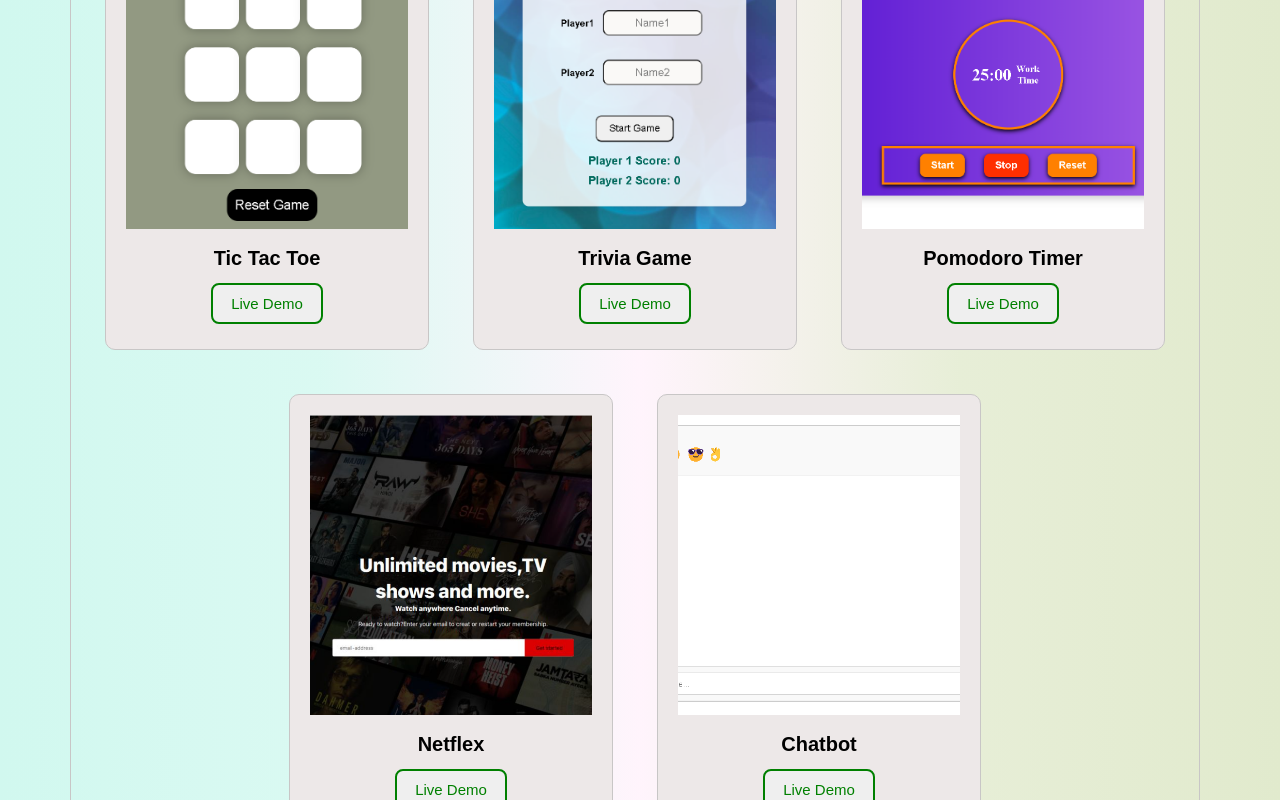
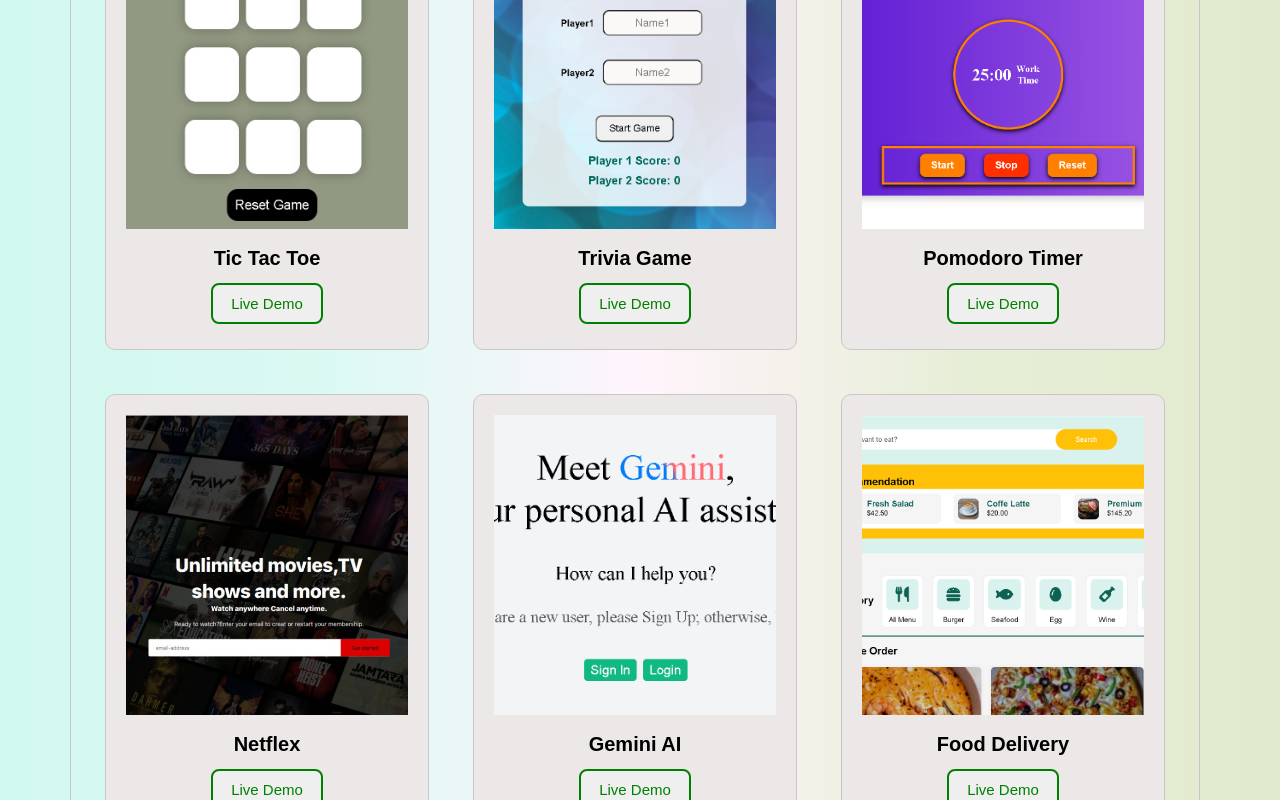
Before and after one commit to Priyanka-mis/My-Portfolio, a React (Vite) app: page / in a window 1280 px wide. Both pictures are taken after a click on the button "Show More Projects". Shown: the part 2195-2995 px from the top of the page. Built offline with nearby package versions, Linux system fonts and the light colour scheme.

Commit message:
update project file add project Gemini AI

```diff
--- a/src/Component/Project.jsx
+++ b/src/Component/Project.jsx
@@ -41,10 +41,19 @@
               <button className='project-demo-button'> <a href='https://netflex-clone-iota.vercel.app/' target='_blank' rel="noopener noreferrer">Live Demo </a></button>
             </div>
             <div className='project-boxes'>
-              <img src='/chatbot.png' className='project-img' alt='project'></img>
-              <h1 className='title'>Chatbot</h1>
-              <button className='project-demo-button'><a href='https://chatbot-gold-xi.vercel.app/' target='_blank' rel="noopener noreferrer"> Live Demo </a></button>
+              <img src='/Gemini AI.png' className='project-img' alt='project'></img>
+              <h1 className='title'>Gemini AI</h1>
+              <button className='project-demo-button'><a href='https://ai-chat-projects.vercel.app/' target='_blank' rel="noopener noreferrer"> Live Demo </a></button>
             </div>
+
+
+            <div className='project-boxes'>
+              <img src='/food delivery.png' className='project-img' alt='project'></img>
+              <h1 className='title'>Food Delivery</h1>
+              <button className='project-demo-button'><a href='https://food-delivery-peach-zeta.vercel.app/' target='_blank' rel="noopener noreferrer"> Live Demo </a></button>
+            </div>
+
+
             </>
           )}
 
```
Also changed, not shown: public/Gemini AI.png (added), public/food delivery.png (added).
